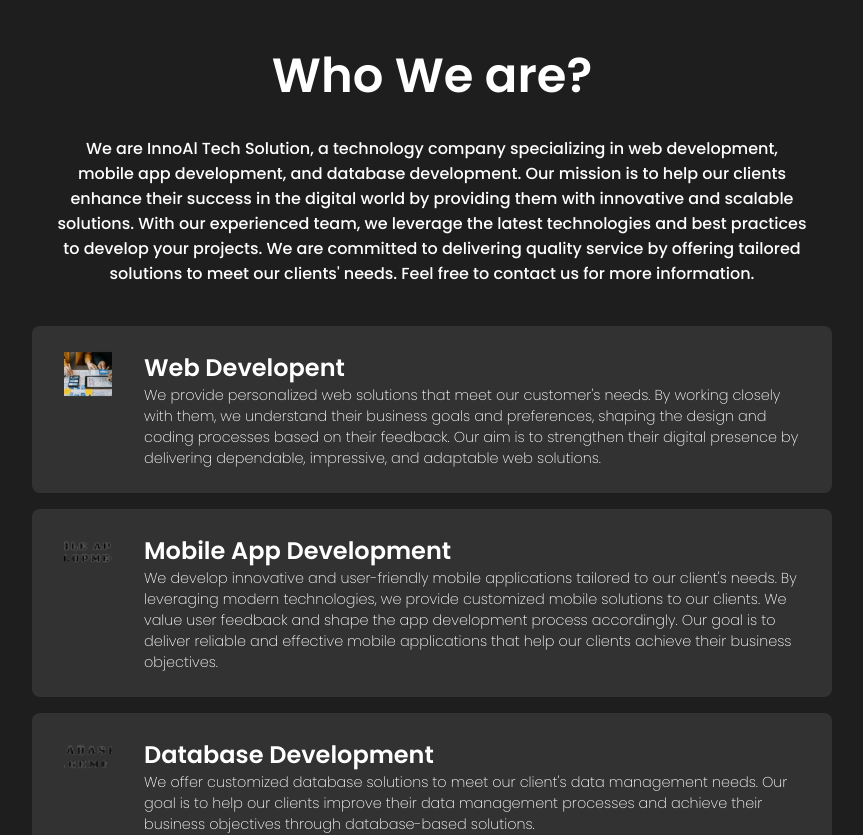
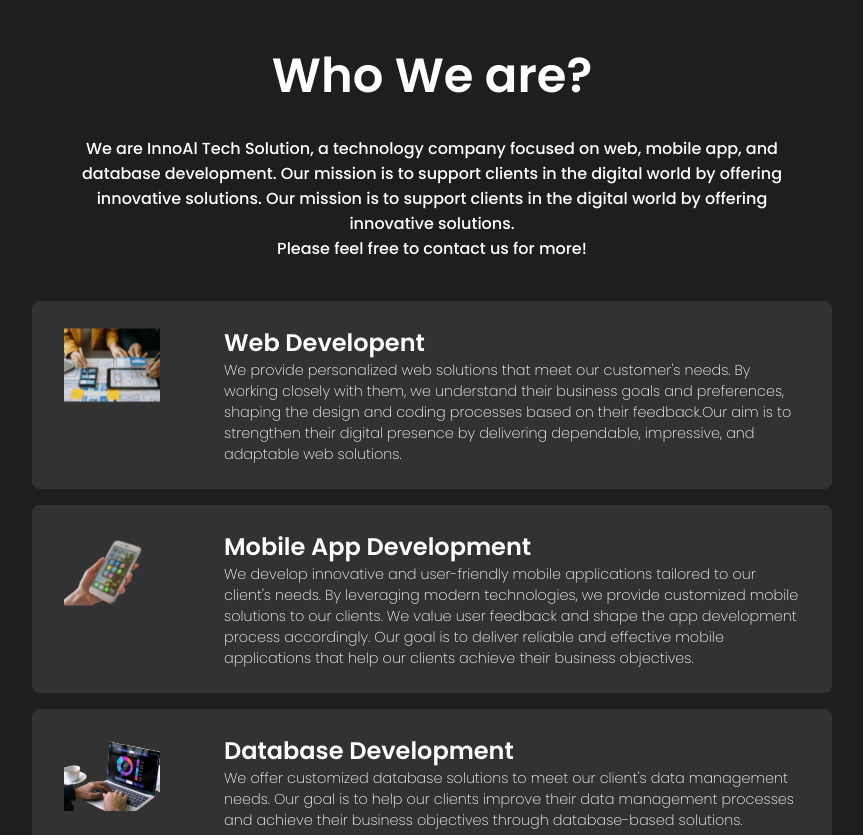
Before and after one commit to innoaitechsolution/innoaitechsolution-website, a React (Create React App) app: page / in a window 1280 px wide. Shown: the part 920-1755 px from the top of the page, without its empty margins (208-1071 px from the left). Built offline with nearby package versions, Linux system fonts and the light colour scheme.

Commit message:
Fix the skills

```diff
--- a/src/components/Skills/skills.css
+++ b/src/components/Skills/skills.css
@@ -41,9 +41,9 @@
 
 .skillBarImg {
     object-fit: cover;
-    height: 3rem;
-    width: 3rem;
-    margin-right: 2rem;
+    height: 5rem;
+    width: 6rem;
+    margin-right: 4rem;
 }
 
 .skillBarText>p {
--- a/src/components/Skills/skills.js
+++ b/src/components/Skills/skills.js
@@ -8,13 +8,14 @@
     return (
         <section id='skills'>
             <span className="skillTitle">Who We are?</span>
-            <span className="skillDesc">We are InnoAl Tech Solution, a technology company specializing in web development, mobile app development, and database development. Our mission is to help our clients enhance their success in the digital world by providing them with innovative and scalable solutions. With our experienced team, we leverage the latest technologies and best practices to develop your projects. We are committed to delivering quality service by offering tailored solutions to meet our clients' needs. Feel free to contact us for more information.</span>
+            <span className="skillDesc">We are InnoAl Tech Solution, a technology company focused on web, mobile app, and database development. Our mission is to support clients in the digital world by offering innovative solutions. Our mission is to support clients in the digital world by offering innovative solutions.</span>
+            <p>Please feel free to contact us for more! </p>
             <div className="skillBars">
                 <div className="skillBar">
                     <img src={WebDev} alt="WebDevelopent" className="skillBarImg" />
                     <div className="skillBarText">
                         <h2>Web Developent</h2>
-                        <p>We provide personalized web solutions that meet our customer's needs. By working closely with them, we understand their business goals and preferences, shaping the design and coding processes based on their feedback. Our aim is to strengthen their digital presence by delivering dependable, impressive, and adaptable web solutions.</p>
+                        <p>We provide personalized web solutions that meet our customer's needs. By working closely with them, we understand their business goals and preferences, shaping the design and coding processes based on their feedback.Our aim is to strengthen their digital presence by delivering dependable, impressive, and adaptable web solutions. </p>
                     </div>
                 </div>
                 <div className="skillBar">
```
Also changed, not shown: src/assets/databasedev.png, src/assets/mobileappdev.png.
